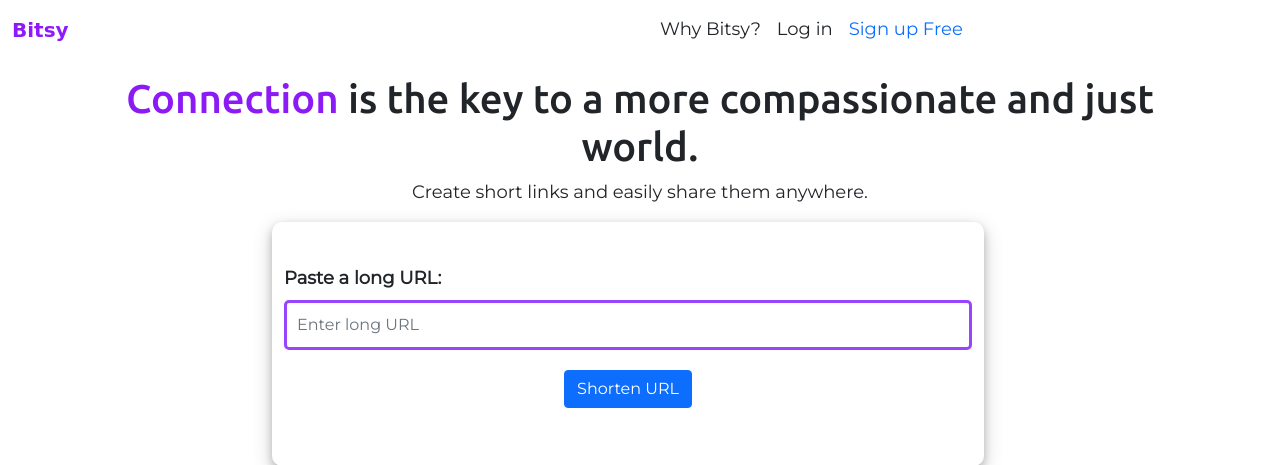
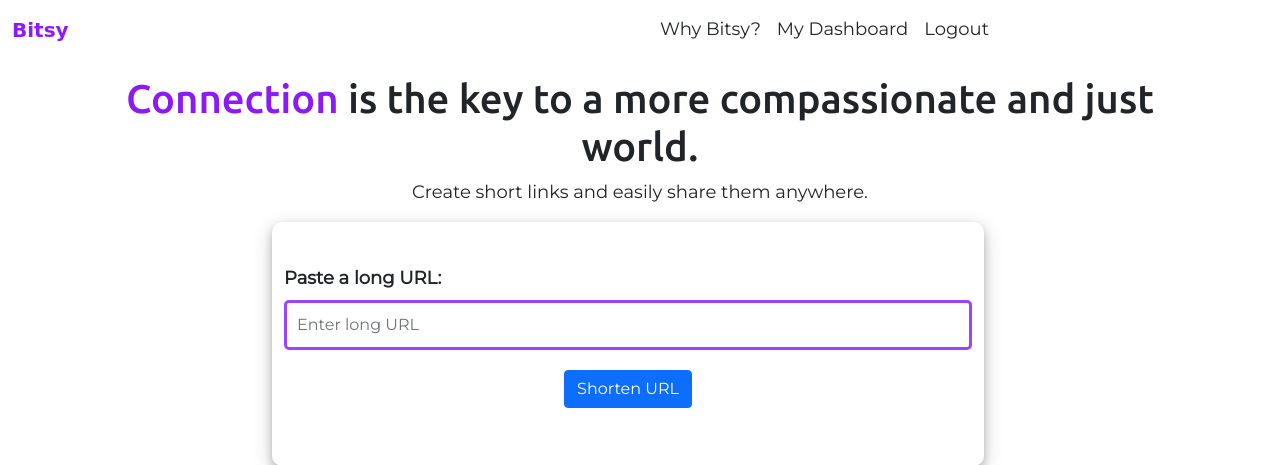
Before and after one commit to kadelcode/url-shortener, a Flask app: page / in a window 1280 px wide. Shown: the top 465 px of the page. Run offline with Flask 3, Linux system fonts and the light colour scheme; the visitor is signed in with stand-in values (Sample User, id 1); some libraries are stand-ins or nearby versions; some web fonts are replaced.

Commit message:
Update the base template

```diff
--- a/core/templates/base.html
+++ b/core/templates/base.html
@@ -7,7 +7,6 @@
 
     <!--External CSS-->
     <link rel="stylesheet" href="{{ url_for('static', filename='/css/main.css') }}">
-
 
     <!-- Bootstrap CSS -->
     <link href="https://cdn.jsdelivr.net/npm/bootstrap@5.1.0/dist/css/bootstrap.min.css" rel="stylesheet" integrity="sha384-KyZXEAg3QhqLMpG8r+8fhAXLRk2vvoC2f3B09zVXn8CA5QIVfZOJ3BCsw2P0p/We" crossorigin="anonymous">
@@ -33,15 +32,27 @@
       <div class="container-fluid">
         <!-- Nav Links -->
         <ul class="navbar-nav">
+          {% if current_user.is_authenticated %}
           <li class="nav-item">
             <a class="nav-link text-body" href="#">Why Bitsy?</a>
           </li>
           <li class="nav-item">
-            <a class="nav-link text-body" href="#">Log in</a>
+            <a class="nav-link text-body" href="{{url_for('user_dashboard', user=current_user.username)}}">My Dashboard</a>
+          </li>
+          <li class="nav-item">
+            <a class="nav-link text-body" href="{{url_for('logout')}}">Logout</a>
+          </li>
+          {% else %}
+          <li class="nav-item">
+            <a class="nav-link text-body" href="#">Why Bitsy?</a>
+          </li>
+          <li class="nav-item">
+            <a class="nav-link text-body" href="{{url_for('login')}}">Log in</a>
           </li>
           <li class="nav-item">
             <a class="nav-link text-primary" href="{{url_for('register')}}">Sign up Free</a>
           </li>
+          {% endif %}
         </ul>
       </div>
 
```
